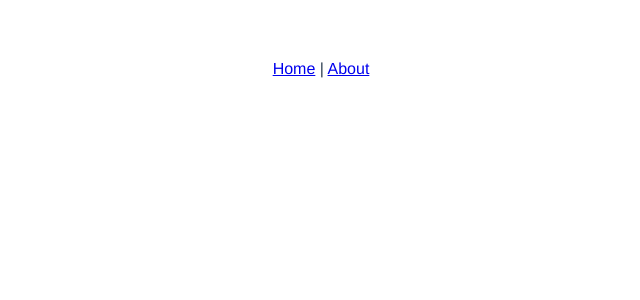
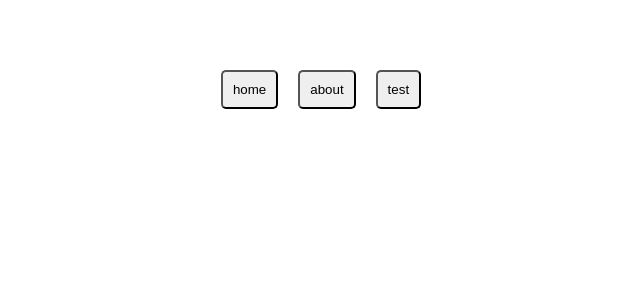
Before and after one commit to Hewaller/demo, a Vue app: page /test in a window 1280 px wide. Shown: the top 300 px of the page, without its empty margins (319-959 px from the left). Built offline with nearby package versions, Linux system fonts and the light colour scheme.

Commit message:
项目结构调整

```diff
--- a/package.json
+++ b/package.json
@@ -20,6 +20,7 @@
     "babel-eslint": "^10.0.1",
     "eslint": "^5.16.0",
     "eslint-plugin-vue": "^5.0.0",
+    "nprogress": "^0.2.0",
     "vue-template-compiler": "^2.5.21"
   },
   "eslintConfig": {
--- a/src/App.vue
+++ b/src/App.vue
@@ -1,16 +1,34 @@
 <template>
   <div id="app">
-    <div id="nav">
-      <router-link to="/">Home</router-link> |
-      <router-link to="/about">About</router-link>
-    </div>
-    <router-view/>
+    <transition :name="`vux-pop-${direction}`">
+      <keep-alive include="test">
+        <router-view></router-view>
+      </keep-alive>
+    </transition>
+    <!-- <v-console/> -->
   </div>
 </template>
 
+<script>
+import { mapState } from 'vuex'
+export default {
+  name: 'App',
+  data() {
+    return {}
+  },
+  computed: {
+    ...mapState({
+      direction: state => state.app.direction
+    })
+  },
+  mounted() {
+  }
+}
+</script>
+
 <style>
 #app {
-  font-family: 'Avenir', Helvetica, Arial, sans-serif;
+  font-family: "Avenir", Helvetica, Arial, sans-serif;
   -webkit-font-smoothing: antialiased;
   -moz-osx-font-smoothing: grayscale;
   text-align: center;
--- a/src/router.js
+++ /dev/null
@@ -1,25 +0,0 @@
-import Vue from 'vue'
-import Router from 'vue-router'
-import Home from './views/Home.vue'
-
-Vue.use(Router)
-
-export default new Router({
-  mode: 'history',
-  base: process.env.BASE_URL,
-  routes: [
-    {
-      path: '/',
-      name: 'home',
-      component: Home
-    },
-    {
-      path: '/about',
-      name: 'about',
-      // route level code-splitting
-      // this generates a separate chunk (about.[hash].js) for this route
-      // which is lazy-loaded when the route is visited.
-      component: () => import(/* webpackChunkName: "about" */ './views/About.vue')
-    }
-  ]
-})
--- /dev/null
+++ b/src/router/index.js
@@ -0,0 +1,39 @@
+import Vue from 'vue'
+import Router from 'vue-router'
+import NProgress from 'nprogress' // 顶部进度条
+// import store from '@/store'
+
+import Routes from './routes'
+
+// 实例化统计
+
+NProgress.configure({ showSpinner: false }) // 配置进度条，去除进度条loading
+
+Vue.use(Router)
+
+// 实例化路由
+const router = new Router({
+  base: '',
+  mode: 'history', // require service support (另外默认支持hash)
+  scrollBehavior(to, from, savedPosition) {
+    return savedPosition || { x: 0, y: 0 }
+  },
+  routes: Routes
+})
+
+// 路由声明周期
+router.beforeEach(async (to, from, next) => {
+  NProgress.start() // 顶部进度条开始
+  // 登陆
+  console.log(to, from)
+  next()
+})
+
+router.afterEach(route => {
+  // 设置路由title
+  document.title = 'demo'
+
+  NProgress.done()
+})
+
+export default router
--- /dev/null
+++ b/src/router/routes.js
@@ -0,0 +1,33 @@
+import Vue from 'vue'
+import Home from '../views/Home.vue'
+import Test from '../views/Home.vue'
+const isDev = process.env.NODE_ENV === 'development'
+
+const routes = [
+  {
+    path: '/',
+    name: 'home',
+    component: Home
+  },
+  {
+    path: '/about',
+    name: 'about',
+    component: () =>
+      import(/* webpackChunkName: "about" */ '../views/About.vue')
+  }
+]
+
+if (isDev) {
+  // 开发环境引入测试页面
+  routes.push({
+    path: '/test',
+    name: 'test',
+    meta: {
+      title: 'test',
+      needLogin: true
+    },
+    component: Test
+  })
+}
+
+export default routes
--- a/src/store.js
+++ /dev/null
@@ -1,16 +0,0 @@
-import Vue from 'vue'
-import Vuex from 'vuex'
-
-Vue.use(Vuex)
-
-export default new Vuex.Store({
-  state: {
-
-  },
-  mutations: {
-
-  },
-  actions: {
-
-  }
-})
--- /dev/null
+++ b/src/store/index.js
@@ -0,0 +1,23 @@
+import Vue from 'vue'
+import Vuex from 'vuex'
+
+Vue.use(Vuex)
+
+// 自动引入modules
+const modules = {}
+function requireAll(r) {
+  return r.keys().map(key => {
+    const k = key.replace('./', '').replace('.js', '')
+    modules[k] = r(key).default
+  })
+}
+requireAll(require.context('./modules', false, /\.js/))
+
+const getters = {}
+
+const store = new Vuex.Store({
+  modules,
+  getters
+})
+
+export default store
--- /dev/null
+++ b/src/store/modules/app.js
@@ -0,0 +1,36 @@
+let viewHistory = []
+
+const state = {
+  direction: 'in' // in,out
+}
+
+const mutations = {
+  UPDATE_DIRECTION(state, path) {
+    const index = viewHistory.findIndex(item => item === path)
+    if (index === -1) {
+      viewHistory.push(path)
+      state.direction = 'in'
+    } else {
+      viewHistory = viewHistory.slice(0, index + 1)
+      state.direction = 'out'
+    }
+  },
+  RESET_DIRECTION() {
+    viewHistory = []
+  }
+}
+
+const actions = {
+  resetDirection({ commit }) {
+    commit('RESET_DIRECTION')
+  },
+  updateDirection({ commit }, path) {
+    commit('UPDATE_DIRECTION', path)
+  }
+}
+
+export default {
+  state,
+  mutations,
+  actions
+}
--- a/src/views/Home.vue
+++ b/src/views/Home.vue
@@ -1,18 +1,43 @@
 <template>
-  <div class="home">
-    <img alt="Vue logo" src="../assets/logo.png">
-    <HelloWorld msg="Welcome to Your Vue.js App"/>
+  <div class="center-flex column-flex">
+    <button
+      class="btn"
+      v-for="item in routeData"
+      :key="item.name"
+      @click="$router.push(item.name)"
+    >{{item.meta && item.meta.title || item.name}}</button>
   </div>
 </template>
 
 <script>
-// @ is an alias to /src
-import HelloWorld from '@/components/HelloWorld.vue'
+import routes from '@/router/routes'
 
 export default {
-  name: 'home',
   components: {
-    HelloWorld
+  },
+  data() {
+    return {
+      data: routes
+    }
+  },
+  computed: {
+    routeData() {
+      return this.data.filter(item => item.name && !['debug'].includes(item.name))
+    }
   }
 }
 </script>
+
+<style scoped>
+.k-btn {
+  margin: 5px;
+}
+.btn {
+  margin: 10px;
+  padding: 10px;
+  border-radius: 5px;
+}
+a {
+  color: #f8f8f8;
+}
+</style>
```
Also changed, not shown: src/views/test.vue (added, +12 -0 lines), .eslintrc.js, 1 other file (tests, documents, lock files or other folders).
